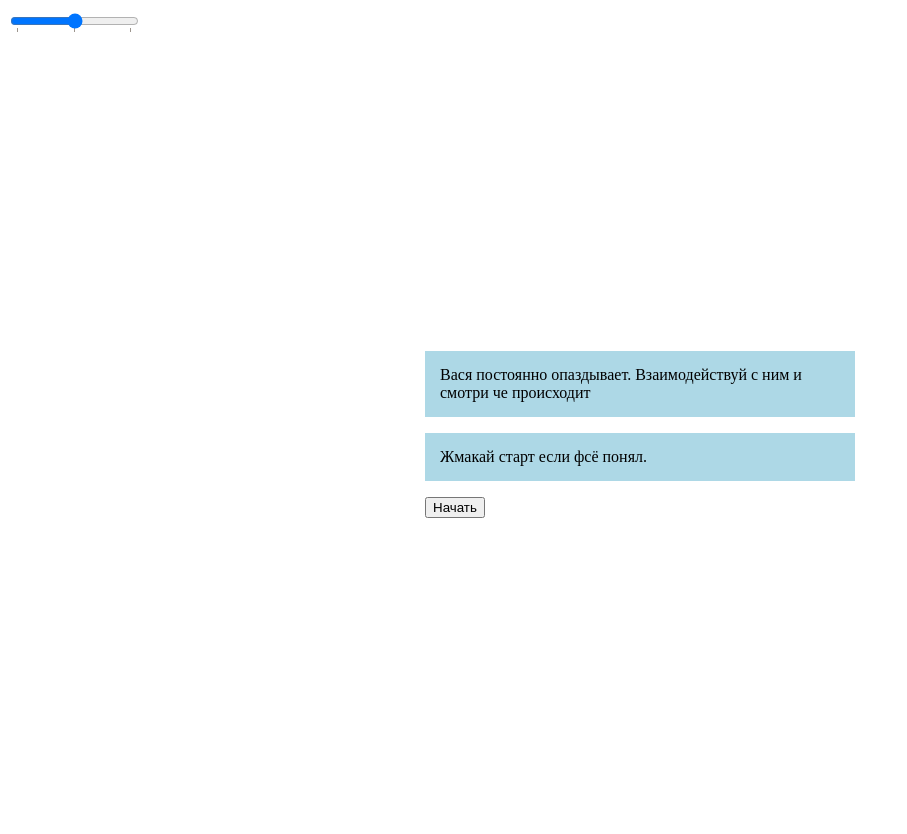
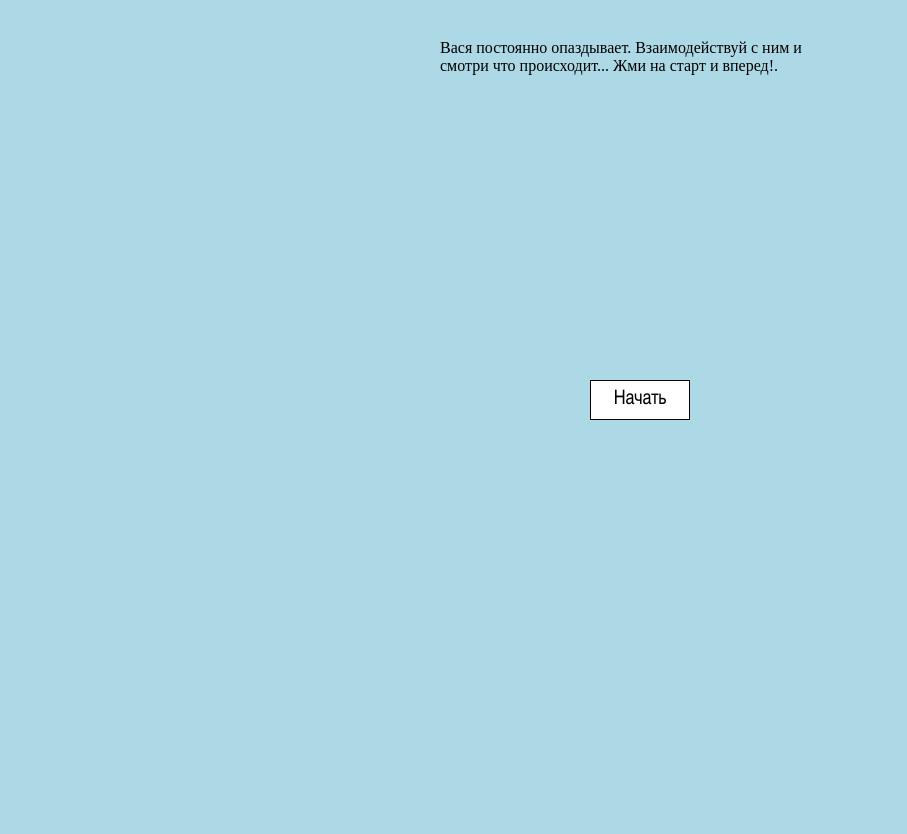
Before and after one commit to GeorgeWinner9E/Vasya-the-truant, a PHP site: page /start_truant.php in a window 1280 px wide. Shown: the whole page, without its empty margins (0-907 px from the left). After the commit the page ends 420 px from the top, so only its background shows below. Run offline with PHP 8.4, Linux system fonts and the light colour scheme.

Commit message:
javascripts added

```diff
--- a/start_truant.php
+++ b/start_truant.php
@@ -1,46 +1,25 @@
 <html>
 
 <head>
-<link rel="stylesheet" type="text/css" href="truant_style.css">
+<link rel="stylesheet"  href="Vasya-the-truant/truant_style.css">
+<meta charset="UTF-8">
+<title>Прогульщик Вася</title>
+  <style>
+   body {
+    background: lightblue; /* Цвет фона */
+    /* color: #fc0; /* Цвет текста */
+   }
+  </style>
+
 </head>
 
 
-<?php
+<div class=container>
+    <p>Вася постоянно опаздывает. Взаимодействуй с ним и смотри что происходит... Жми на старт и вперед!</a>.</p>
+</div>
+<button>Начать</button>
 
-if( isset( $_POST['Start'] ) )  #при нажатии кнопки перейти к тесту
-        include 'test_truant.php'
-
-
-?>
-
-
-
-
-<datalist id="rangeList1">
-<option value="-5" label="-5">
-<option value="0" label="0">
-<option value="5" label="5">
-</datalist>
-
-<input type="range" min="-5" max="5" list="rangeList1">
-
-
-</br>
-
-
-<div class="container">
-<div>
-    <p>Вася постоянно опаздывает. Взаимодействуй с ним и смотри че происходит</p>
-    <p>Жмакай старт если фсё понял</a>.</p>
-    <form method="POST">
-    <input type="submit" name="Start" value="Начать" />
-    </form>
-
-</div>
-
-</div>
-
-
+<script src="Vasya-the-truant/truant_script.js"></script>
 
 
 </html>
--- /dev/null
+++ b/truant_script.js
@@ -0,0 +1,9 @@
+// начальное состояние кнопки — не кликнута
+// javascript здесь нашёл и выбрал элемент кнопки
+var button = document.getElementsByTagName('button')[0];
+
+// при клике по кнопке скрипт начинает выбирать
+button.onclick = function() {
+    window.close("Vasya-the-truant/start_truant.php");
+    window.open("Vasya-the-truant/test_truant.php");
+};
--- a/truant_style.css
+++ b/truant_style.css
@@ -5,7 +5,7 @@ body, html {
 
 .container {
     display: flex;
-    align-items: center;
+    align-items: left;
     justify-content: center;
     height: 100%;
 }
@@ -15,3 +15,38 @@ body, html {
     padding: 15px;
     background-color: lightblue;
 }
+button {
+        /* размеры кнопки */
+        width: 100px;
+        height: 40px;
+        /* граница элемента */
+        border: 1px solid black;
+        /* белый фон */
+        background-color: white;
+        /* сложно — чтобы кнопка была по центру экрана */
+        position: absolute;
+        transform: translate(-50%, -50%);
+        top: 50%;
+        left: 50%;
+        /* уберем подсветку кнопки при клике */
+        outline: none;
+        /* приятно — плавные переходы при наведении */
+        transition: all .4s ease;
+        /* настройки шрифта */
+        font-family: 'Arial Narrow', sans-serif;
+        font-size: 20px;
+      }
+
+      /* стили для кнопки при наведении */
+      button:hover {
+        /* курсор — палец */
+        cursor: pointer;
+        /* малиновая тень */
+        box-shadow: 4px 4px lightsalmon;
+      }
+      .clicked {           /*как выглядит нажатая кнопка*/
+        /* background-color — для цвета фона */
+      background-color: black;
+        /* color — для цвета текста */
+      color: white;
+    }
```
Also changed, not shown: test_truant.php (+19 -6 lines), test_truant_script.js (added, +78 -0 lines), test_truant_style.css (added, +40 -0 lines).
